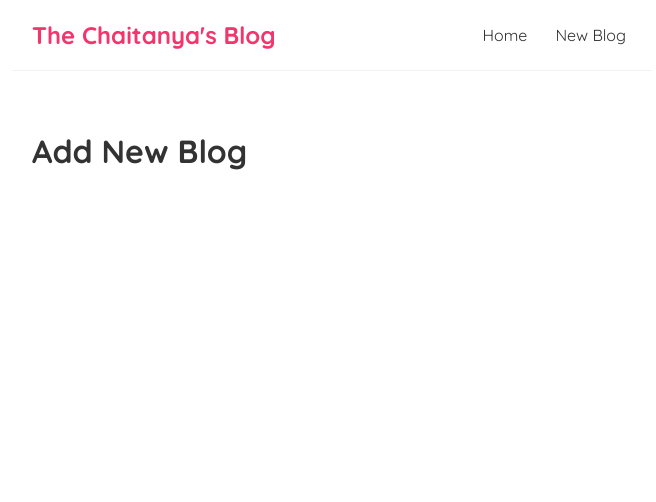
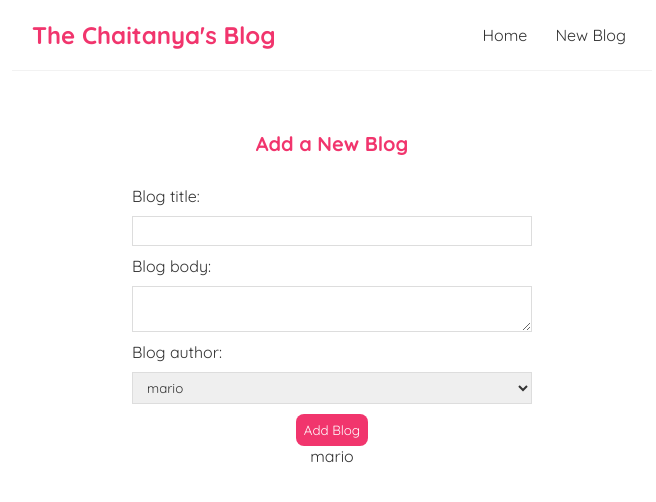
Before and after one commit to chaitanyatekane/blog-react, a React (Create React App) app: page /create in a window 1280 px wide. Shown: the top 502 px of the page, without its empty margins (308-964 px from the left). Built offline with nearby package versions, Linux system fonts and the light colour scheme.

Commit message:
add controlled inputs (forms)

```diff
--- a/src/App.css
+++ b/src/App.css
@@ -71,3 +71,40 @@
 .blog-details div {
   margin: 20px 0;
 }
+
+.create {
+  max-width: 400px;
+  margin: 0 auto;
+  text-align: center;
+}
+
+.create label {
+  text-align: left;
+  display: block;
+}
+
+.create h2 {
+  font-size: 20px;
+  color: #f1356d;
+  margin-bottom: 30px;
+}
+
+.create input,
+.create textarea,
+.create select {
+  width: 100%;
+  padding: 6px 10px;
+  margin: 10px 0;
+  border: 1px solid #ddd;
+  box-sizing: border-box;
+  display: block;
+}
+
+.create button {
+  background: #f1356d;
+  color: #fff;
+  border: 0;
+  padding: 8px;
+  border-radius: 8px;
+  cursor: pointer;
+}
--- a/src/component/Create.js
+++ b/src/component/Create.js
@@ -1,7 +1,40 @@
 import React from "react";
+import { useState } from "react";
 
 const Create = () => {
-  return <h1>Add New Blog</h1>;
+  const [title, setTitle] = useState("");
+  const [body, setBody] = useState("");
+  const [author, setAuthor] = useState("mario");
+
+  return (
+    <div className="create">
+      <h2>Add a New Blog</h2>
+      <form>
+        <label>Blog title:</label>
+        <input
+          type="text"
+          required
+          value={title}
+          onChange={(e) => setTitle(e.target.value)}
+        />
+        <label>Blog body:</label>
+        <textarea
+          required
+          value={body}
+          onChange={(e) => setBody(e.target.value)}
+        ></textarea>
+        <label>Blog author:</label>
+        <select value={author} onChange={(e) => setAuthor(e.target.value)}>
+          <option value="mario">mario</option>
+          <option value="yoshi">yoshi</option>
+        </select>
+        <button>Add Blog</button>
+        <p>{title}</p>
+        <p>{body}</p>
+        <p>{author}</p>
+      </form>
+    </div>
+  );
 };
 
 export default Create;
```
